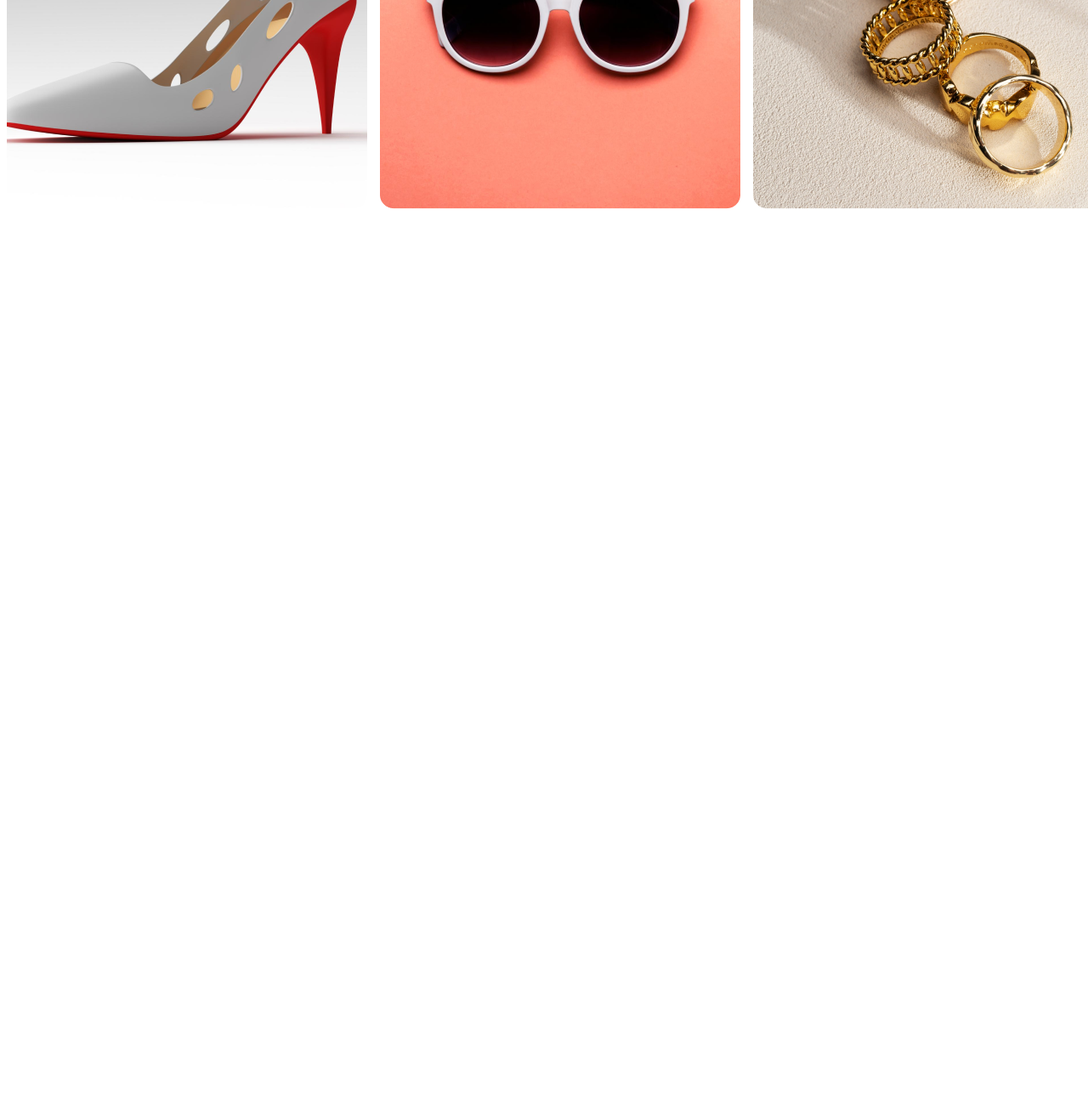
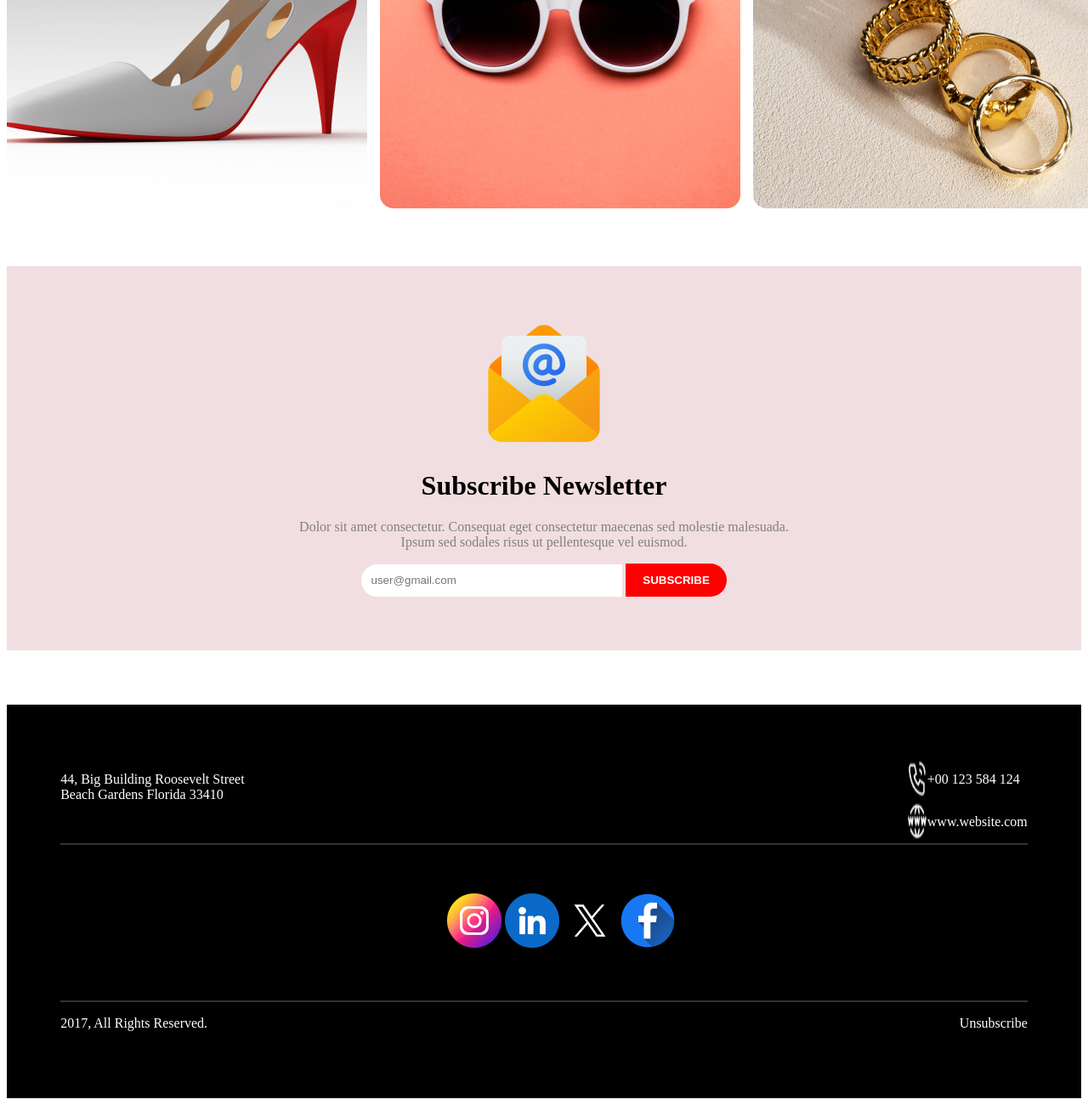
Before and after one commit to jannat709/new-year-new-mission, a plain HTML site: page index.html in a window 1280 px wide. Shown: the part 5196-6496 px from the top of the page at 85% size. Before the commit the page ends 5454 px from the top, so only its background shows below. Drawn offline with Linux system fonts and the light colour scheme; a web font is replaced by a local one.

Commit message:
completed my mission

```diff
--- a/index.html
+++ b/index.html
@@ -127,29 +127,79 @@
         </div>
         <div class="best-gifts">
             <div>
-                <img src="resources/Rectangle 3.png" alt="">
+                <img class="gift-items" src="resources/Rectangle 3.png" alt="">
             </div>
             <div>
-                <img src="resources/Rectangle 4.png" alt="">
+                <img class="gift-items" src="resources/Rectangle 4.png" alt="">
             </div>
             <div>
-                <img src="resources/Rectangle 5.png" alt="">
+                <img class="gift-items" src="resources/Rectangle 5.png" alt="">
             </div>
         </div>
         <div class="best-gifts">
             <div>
-                <img src="resources/Rectangle 6.png" alt="">
+                <img class="gift-items" src="resources/Rectangle 6.png" alt="">
             </div>
             <div>
-                <img src="resources/Rectangle 7.png" alt="">
+                <img class="gift-items" src="resources/Rectangle 7.png" alt="">
             </div>
             <div>
-                <img src="resources/Rectangle 8.png" alt="">
+                <img class="gift-items" src="resources/Rectangle 8.png" alt="">
         </div>
         </div>
     </div>
+    <!-- Subscribe section  -->
+    <div class="sub">
+        <div>
+            <div>
+                <img src="resources/Group 61.png" alt="">
+            </div>
+            <div>
+                <h1>Subscribe Newsletter</h1>
+                <p>Dolor sit amet consectetur. Consequat eget consectetur maecenas sed molestie malesuada. <br> Ipsum sed sodales risus ut pellentesque vel euismod. </p>
+                <input type="email" class="mail" placeholder="user@gmail.com">
+                <button class="btn-primary">SUBSCRIBE</button>
+            </div>
+        </div>
+    </div>
     </main>
-    <footer></footer>
+    <footer>
+        <!-- footer section  -->
+        <div class="footer-container">
+            <div class="foot-content">
+                <div class="foot">
+                    <div>
+                        <p class="fp">44, Big Building Roosevelt Street <br>
+                            Beach Gardens Florida 33410</p>
+                    </div>
+                       <div>
+                            <div class="website">
+                                <img src="resources/Call.png" alt="">
+                                <p class="fp">+00 123 584 124</p>
+                            </div>
+                            <div class="website">
+                                <img src="resources/Website.png" alt="">
+                                <p class="fp">www.website.com</p>
+                            </div>
+                        </div>
+                    </div>
+                    <div class="underline"></div>
+                    <div class="media">
+                        <div class="socal">
+                            <img src="resources/Instagram.png" alt="">
+                            <img src="resources/Linkedin.png" alt="">
+                            <img src="resources/Twitter.png" alt="">
+                            <img src="resources/Facebook.png" alt="">
+                        </div>
+                    </div>
+                    <div class="underline"></div>
+                    <div class="foot2">
+                        <p class="fp">2017, All Rights Reserved.</p>
+                        <p class="fp">Unsubscribe</p>
+                    </div>
+            </div>
+        </div>
+    </footer>
 </body>
 
 </html>
--- a/style.css
+++ b/style.css
@@ -195,3 +195,66 @@ p{
   gap: 15px;
   padding-top: 1%;
 }
+.gift-items:hover{
+  border: 5px solid black;
+  border-radius:8%;
+  height: 100%;
+}
+.mail{
+   padding: 1%;
+    border: 0;
+    border-radius: 20px 0 0 20px;
+    width: 25%;
+}
+.sub{
+  text-align: center;
+  background-color: rgb(241, 222, 225);
+  margin-top: 5%;
+  padding: 5%;
+}
+.btn-primary{
+  border-radius:0 20px 20px 0;
+  background-color: #FF0000;
+  color: white;
+  font-style: inherit;
+  border: 0;
+  font-weight: 700;
+  padding-left: 20px;
+  padding-right: 20px;
+  padding-bottom: 12px;
+  padding-top: 12px;
+}
+.footer-container{
+  background-color: black;
+  margin-top: 5%;
+  text-align: left;
+}
+.fp{
+  color: white;
+}
+.foot{
+  justify-content: space-between;
+  display: flex;
+}
+.website{
+  display: flex;
+}
+.media{
+  padding: 5%;
+  padding-left: 40%;
+  align-items: center;
+}
+.underline{
+  border: 1px solid rgb(54, 50, 50);
+}
+.social{
+   display: flex;
+   gap: 5px;
+}
+.foot2{
+  display: flex;
+  justify-content: space-between;
+}
+.foot-content{
+  padding: 5%;
+}
```
